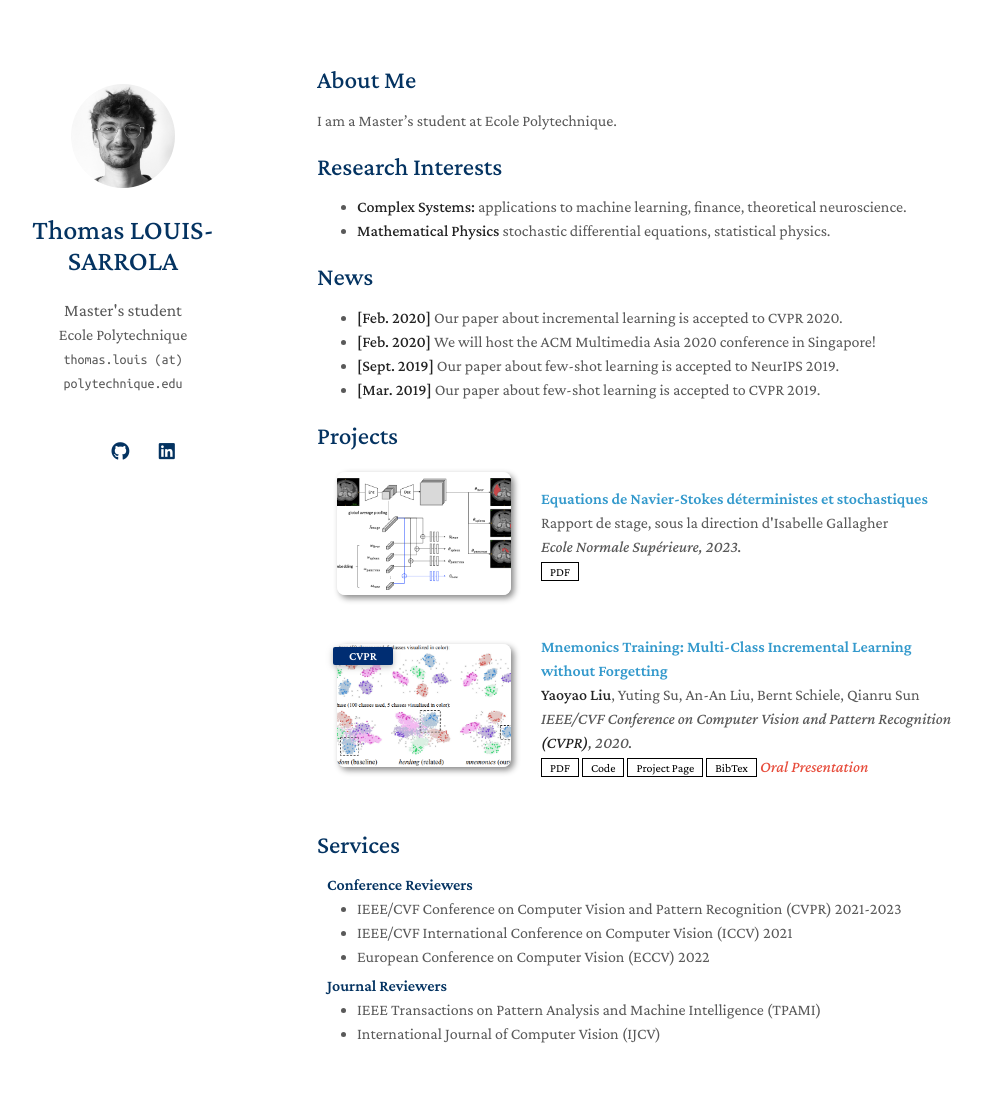
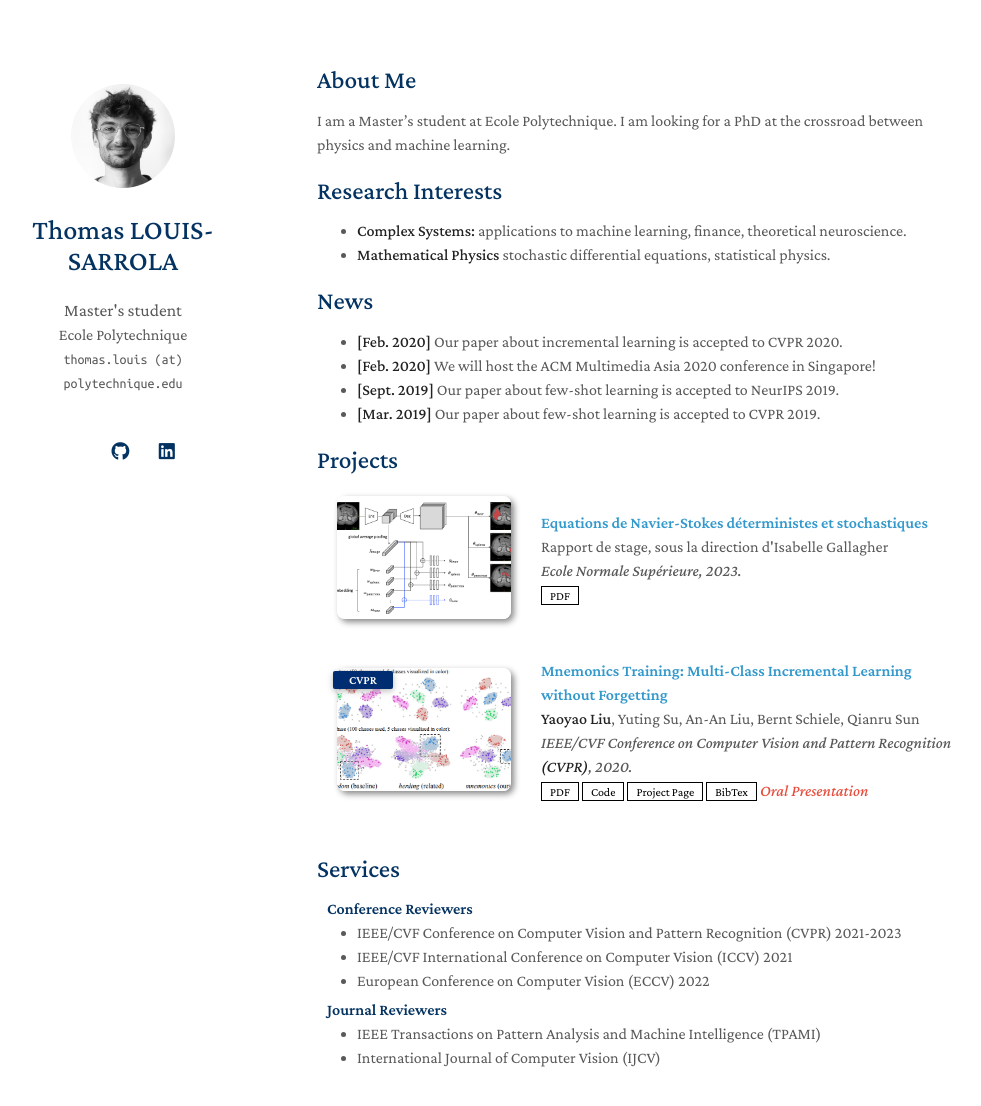
Before and after one commit to lsthomas/lsthomas.github.io, a Jekyll site: the page built from index.md, in a window 1280 px wide and 1164 px high. Shown: the top 1106 px of the window, without its empty margins (153-1134 px from the left). Built offline with Jekyll 4.4.1, drawn with Linux system fonts in a browser that asks for light colours; nearby versions of some CDN libraries; a style sheet for code colours, icons or effects is not loaded; our own code applies the rules of GitHub Pages for plain Markdown files.

Commit message:
Update index.md

```diff
--- a/index.md
+++ b/index.md
@@ -4,7 +4,7 @@ layout: homepage
 
 ## About Me
 
-I am a Master's student at Ecole Polytechnique.
+I am a Master's student at Ecole Polytechnique. I am looking for a PhD at the crossroad between physics and machine learning.
 
 ## Research Interests
 
```
